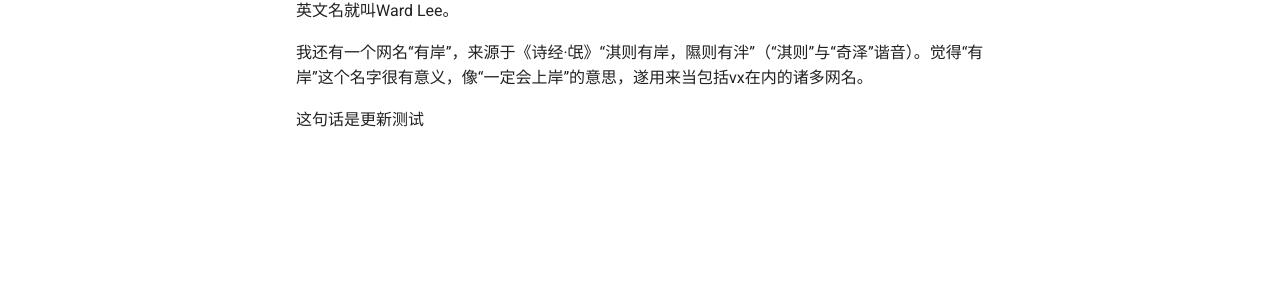
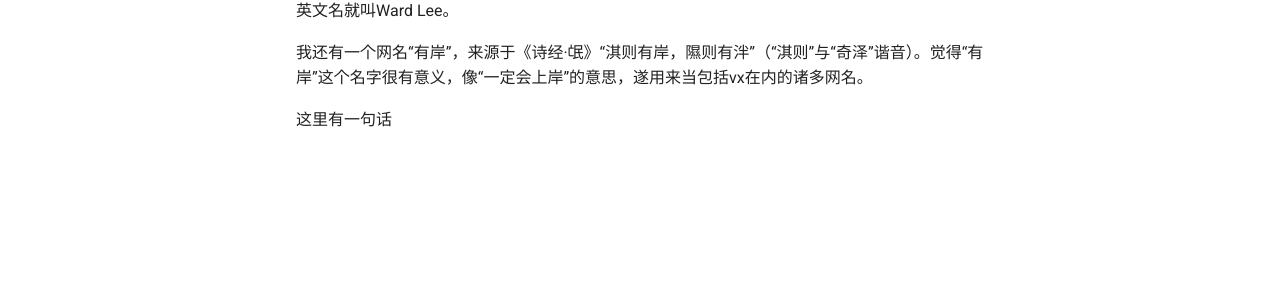
Before and after one commit to Wardqz/Ward, an MkDocs documentation site: the page built from docs/我.md, in a window 1280 px wide. Shown: the part 351-652 px from the top of the page. Built offline with MkDocs 1.6.1 and Material for MkDocs 9.7.7, drawn with Linux system fonts in a browser that asks for light colours.

Commit message:
Update 我.md

```diff
--- a/docs/我.md
+++ b/docs/我.md
@@ -6,4 +6,4 @@
 
 我还有一个网名“有岸”，来源于《诗经·氓》“淇则有岸，隰则有泮”（“淇则”与“奇泽”谐音）。觉得“有岸”这个名字很有意义，像“一定会上岸”的意思，遂用来当包括vx在内的诸多网名。
 
-这句话是更新测试
+这里有一句话
```
